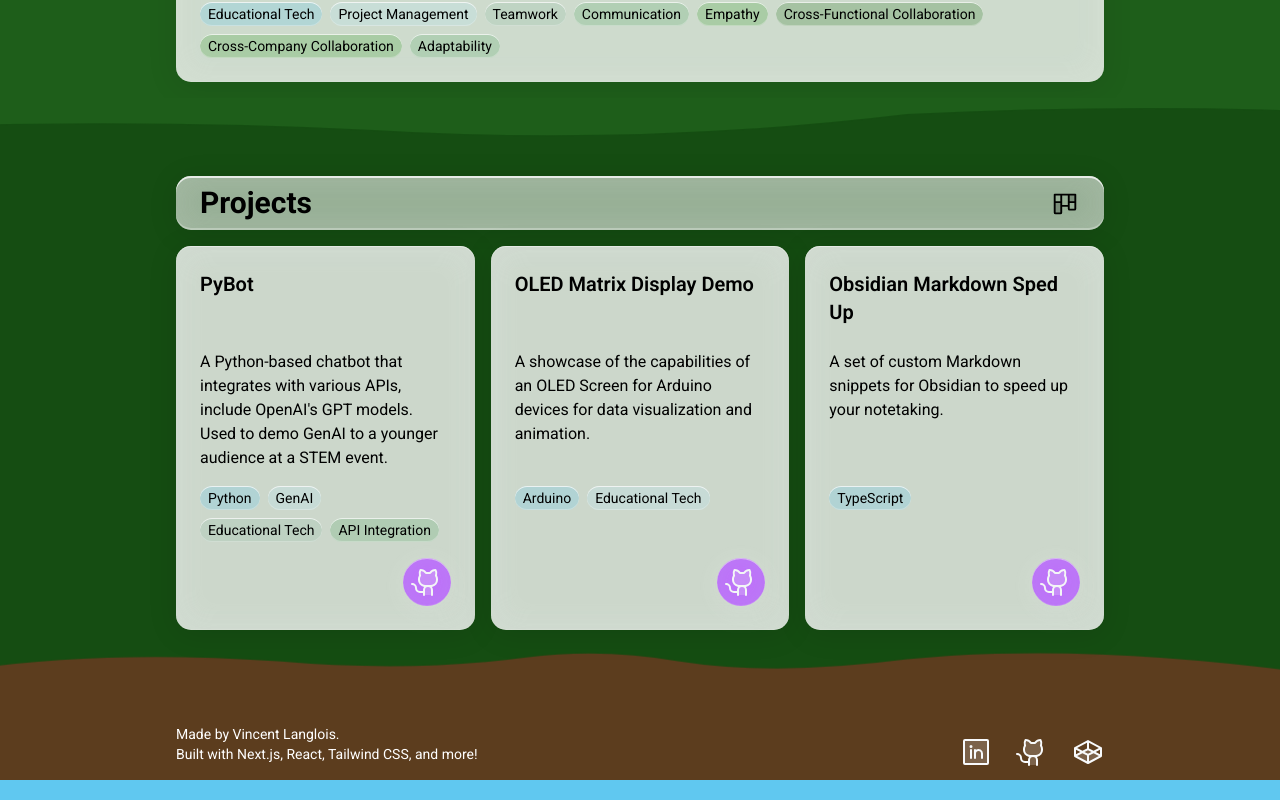
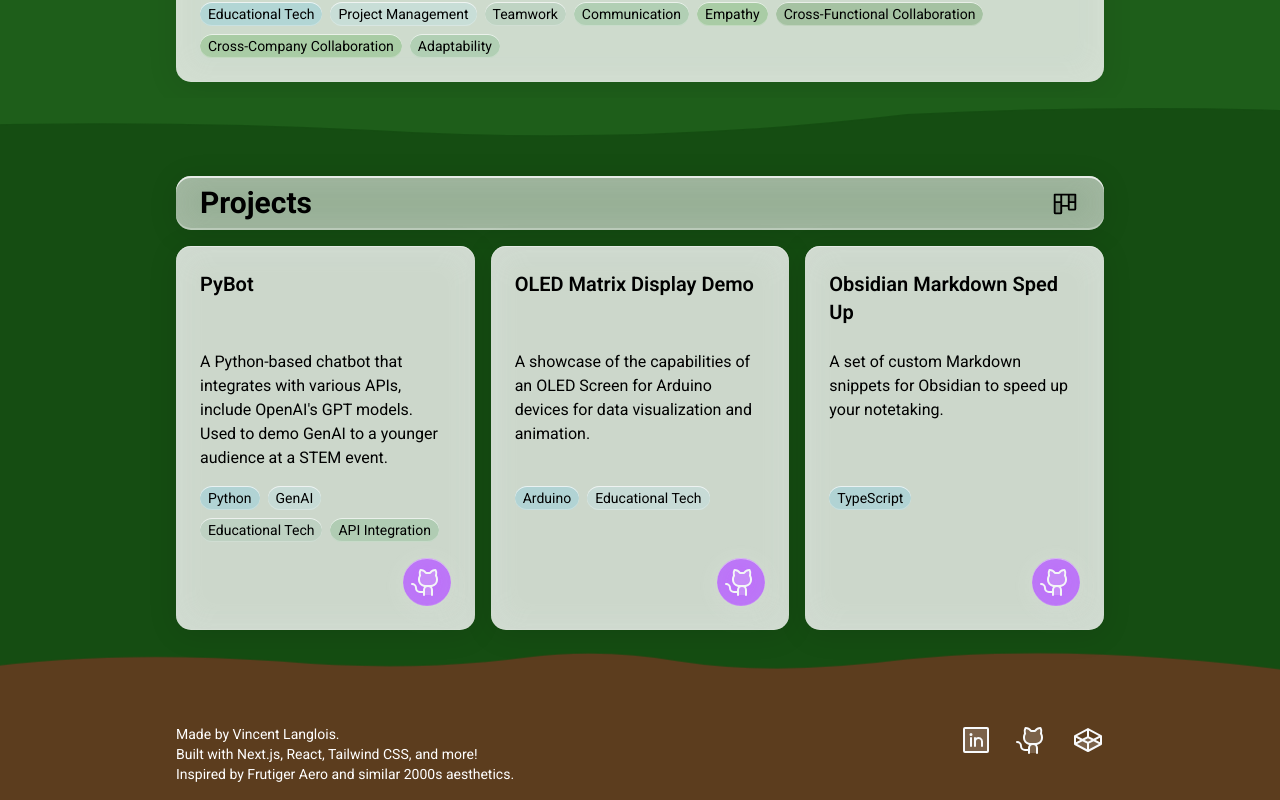
Before and after one commit to vtlanglois/portfolio-v2, a Next.js app: page / in a window 1280 px wide. Shown: the part 2996-3796 px from the top of the page. Built offline with nearby package versions, Linux system fonts and the light colour scheme.

Commit message:
style: updated footer

```diff
--- a/src/components/sections/Footer/index.tsx
+++ b/src/components/sections/Footer/index.tsx
@@ -41,11 +41,12 @@ export default function Footer() {
 
       <div className="bg-(--footer) text-white">
         <Container>
-          <div className="flex flex-col lg:flex-row justify-between pb-4 lg:pb-0">
+          <div className="flex flex-col lg:flex-row justify-between items-start pb-4 lg:pb-0">
             <div>
               <p className="pb-4 text-center lg:text-start text-sm">
                 Made by Vincent Langlois. <br />
-                Built with Next.js, React, Tailwind CSS, and more!
+                Built with Next.js, React, Tailwind CSS, and more! <br />
+                Inspired by Frutiger Aero and similar 2000s aesthetics.
               </p>
             </div>
             <div className="flex flex-row gap-6 justify-center items-center">
```
